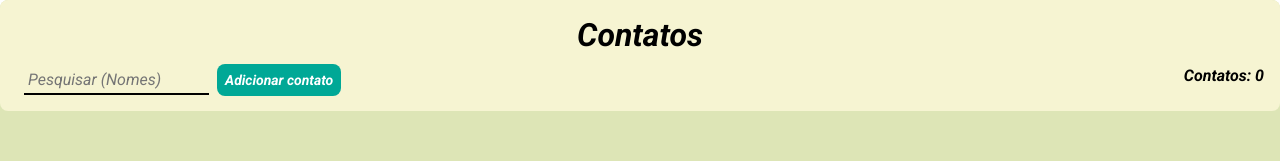
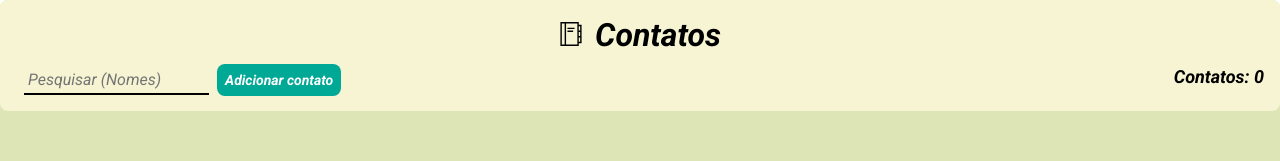
Before and after one commit to Adriano-04/Lista-contatos, a React (Create React App) app: page / in a window 1280 px wide. Shown: the top 161 px of the page. Built offline with nearby package versions, Linux system fonts and the light colour scheme.

Commit message:
melhoria de layout

```diff
--- a/src/components/contato/index.tsx
+++ b/src/components/contato/index.tsx
@@ -3,6 +3,7 @@ import { editar, remover } from '../../store/reducers/contato'
 import * as style from './style'
 import { useState } from 'react'
 import ClassContato from '../../models/contato'
+import penciIcon from '../../assets/images/pencil-svgrepo-com.svg'
 
 type Props = ClassContato
 
@@ -29,6 +30,7 @@ const Contato = ({ nome, email, numero, id }: Props) => {
   return (
     <>
       <style.CardContato>
+        {editando ? <img src={penciIcon} alt="" /> : null}
         <style.NomeContato>{nome}</style.NomeContato>
         <style.LabelContato>
           Email:
--- a/src/components/contato/style.ts
+++ b/src/components/contato/style.ts
@@ -4,12 +4,19 @@ import variaveis from '../../styles/variaveis'
 export const CardContato = styled.div`
   padding: 16px;
   background-color: ${variaveis.ContatoBackground};
+  position: relative;
   border-radius: 12px;
   max-width: 320px;
   width: 100%;
   height: 200px;
   margin-top: 32px;
   box-shadow: 0 0 10px rgba(0, 0, 0, 0.5);
+
+  img {
+    width: 24px;
+    position: absolute;
+    right: 8px;
+  }
 `
 export const NomeContato = styled.h3`
   font-weight: bold;
@@ -41,8 +48,16 @@ export const BotaoRemover = styled.button`
   margin-top: 8px;
   border-radius: 8px;
   color: #fff;
+
+  &:hover {
+    filter: brightness(80%);
+  }
 `
 export const BotaoEditar = styled(BotaoRemover)`
   background-color: ${variaveis.BotaoEditar};
   margin-right: 8px;
+
+  &:hover {
+    filter: brightness(90%);
+  }
 `
--- a/src/components/header/index.tsx
+++ b/src/components/header/index.tsx
@@ -9,6 +9,7 @@ import {
 } from './style'
 import { RootReducer } from '../../store'
 import { pesquisaTermo } from '../../store/reducers/pesquisa'
+import icon from '../../assets/images/agenda-svgrepo-com.svg'
 
 const Cabecalho = () => {
   const total = useSelector((state: RootReducer) => state.contato.itens.length)
@@ -16,9 +17,12 @@ const Cabecalho = () => {
   const dispatch = useDispatch()
 
   return (
-    <>
+    <div>
       <HeaderContainer>
-        <Titulo>Contatos</Titulo>
+        <Titulo>
+          <img src={icon} alt="" />
+          Contatos
+        </Titulo>
         <HeaderItems>
           <div>
             <Pesquisa
@@ -34,7 +38,7 @@ const Cabecalho = () => {
           </div>
         </HeaderItems>
       </HeaderContainer>
-    </>
+    </div>
   )
 }
 
--- a/src/components/header/style.ts
+++ b/src/components/header/style.ts
@@ -24,6 +24,10 @@ export const BotaoAdicionar = styled(Link)`
   border-radius: 8px;
   color: #fff;
   text-decoration: none;
+
+  &:hover {
+    filter: brightness(90%);
+  }
 `
 export const Titulo = styled.h1`
   text-align: center;
@@ -31,6 +35,11 @@ export const Titulo = styled.h1`
 
   @media (max-width: 768px) {
     font-size: 20px;
+  }
+
+  img {
+    width: 24px;
+    margin-right: 12px;
   }
 `
 
@@ -44,7 +53,7 @@ export const Pesquisa = styled.input`
 `
 
 export const Textos = styled.p`
-  font-size: 16px;
+  font-size: 18px;
   display: inline-block;
   font-weight: bold;
   margin-right: auto;
--- a/src/containers/formulario/style.ts
+++ b/src/containers/formulario/style.ts
@@ -53,6 +53,10 @@ export const BotaoSubmit = styled.button`
   font-size: 16px;
   cursor: pointer;
 
+  &:hover {
+    filter: brightness(90%);
+  }
+
   @media (max-width: 768px) {
     padding: 6px;
   }
@@ -69,6 +73,10 @@ export const BotaoVoltar = styled(Link)`
   font-weight: bold;
   align-items: center;
 
+  &:hover {
+    filter: brightness(80%);
+  }
+
   @media (max-width: 768px) {
     padding: 6px;
   }
@@ -80,6 +88,7 @@ export const Header = styled(HeaderContainer)`
 
 export const Input = styled.input`
   width: 100%;
+  font-size: 14px;
   background-color: transparent;
   border: none;
   border-bottom: 2px solid black;
```
Also changed, not shown: src/assets/images/agenda-svgrepo-com.svg (added), src/assets/images/pencil-svgrepo-com.svg (added).
